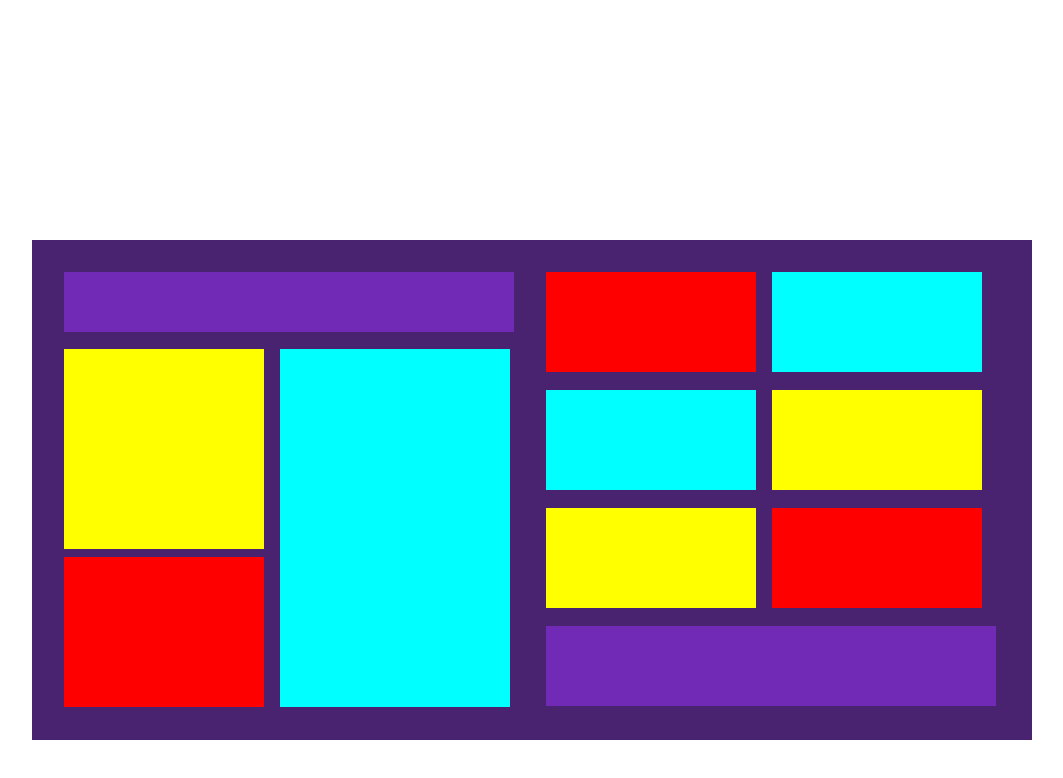
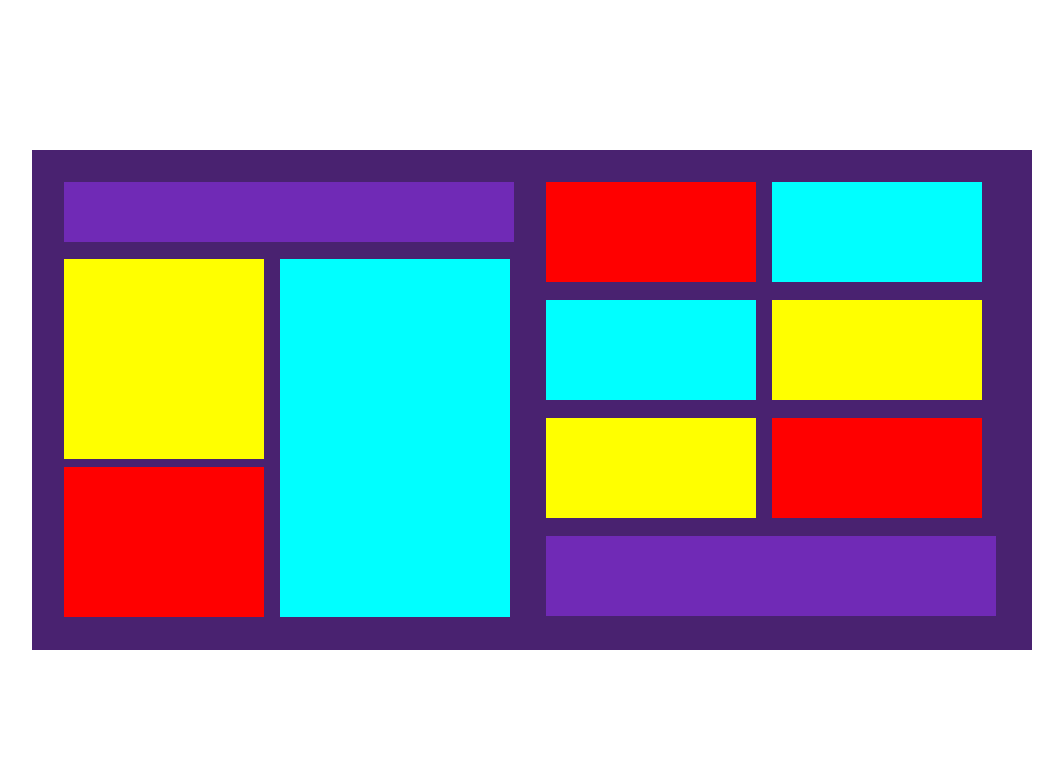
Before and after one commit to Kinho11/vemserdbc-frontend, a plain HTML site: page exercicio-03/index.html in a window 1280 px wide. Shown: the whole page, without its empty margins (108-1171 px from the left). Drawn offline with Linux system fonts and the light colour scheme.

Commit message:
frist commit

```diff
--- a/exercicio-03/style.css
+++ b/exercicio-03/style.css
@@ -6,9 +6,10 @@
 
 main{
     display: flex;
+    width: 100vw;
+    height: 100vh;
     justify-content: center;
-    padding: 15rem 0;
-
+    align-items: center;
 }
 
 .container {
```
